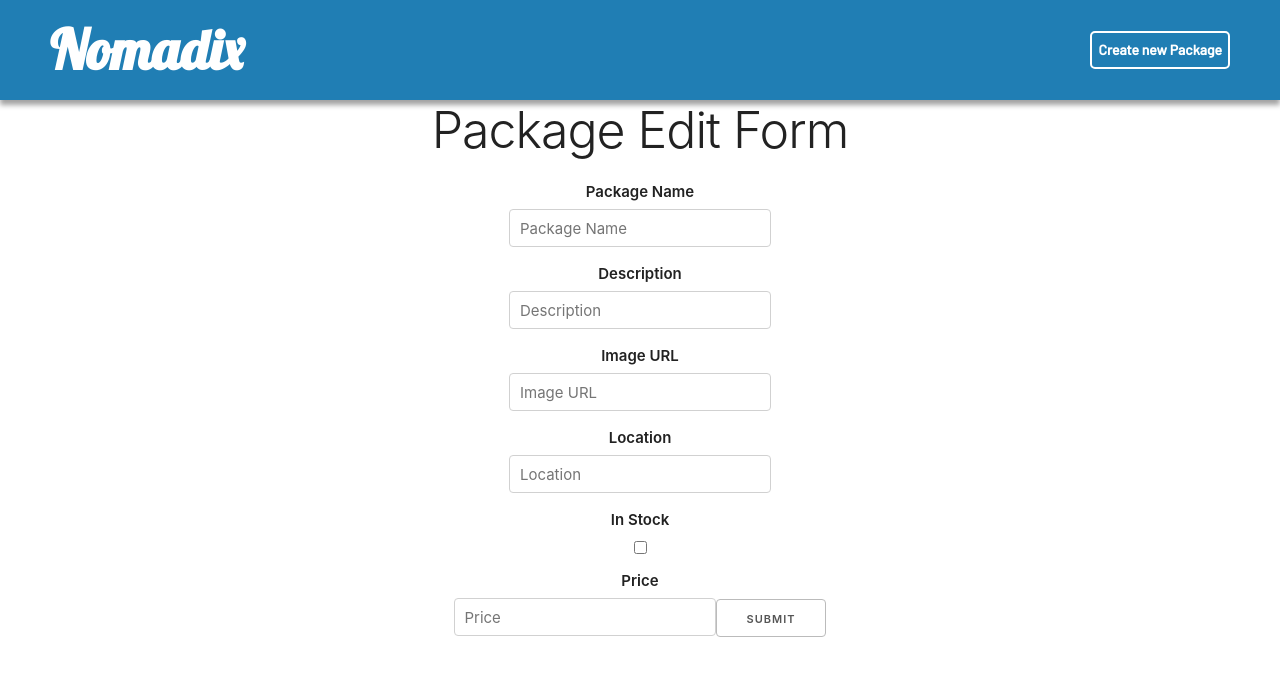
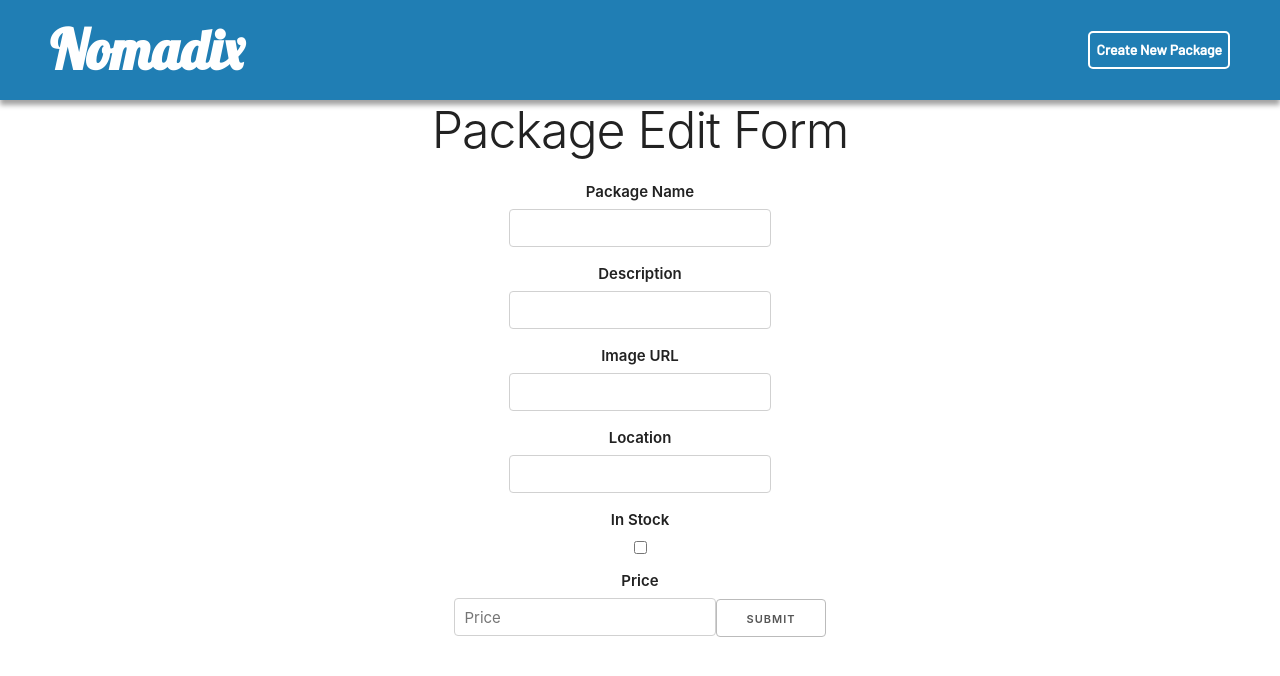
Before and after one commit to yashiazize/PERN-Final-Project, a React (Create React App) app in the folder front-end/: page /travelpackages/edit/edit in a window 1280 px wide. Shown: the top 676 px of the page. Built offline with nearby package versions, Linux system fonts and the light colour scheme; no server answers; a web font is replaced by a local one.

Commit message:
update Edit Form

```diff
--- a/front-end/src/components/NavBar.js
+++ b/front-end/src/components/NavBar.js
@@ -6,7 +6,7 @@ const NavBar = () => {
     <nav>
       <Link to="/travelpackages">Nomadix</Link>
       <Link className="newLink" to="/travelpackages/new">
-        Create new Package
+        Create New Package
       </Link>
     </nav>
   );
--- a/front-end/src/components/PackagesEditForm.js
+++ b/front-end/src/components/PackagesEditForm.js
@@ -47,18 +47,18 @@ const PackagesEditForm = () => {
     setTripPackage({ ...tripPackage, [e.target.id]: e.target.value });
   };
 
-  const handleCheckBox = (e) => {
+  const handleCheckBox = () => {
     setTripPackage({ ...tripPackage, in_stock: !tripPackage.in_stock });
   };
   return (
     <form onSubmit={handleSubmit}>
         <h1>Package Edit Form</h1>
-      <label htmlFor="packageName">Package Name</label>
+      <label htmlFor="package_name">Package Name</label>
       <input
-        id="packageName"
+        id="package_name"
         value={tripPackage.package_name}
         type="text"
-        placeholder="Package Name"
+        onChange={handleTextChange}
         required
       />
       <label htmlFor="description">Description</label>
@@ -67,16 +67,14 @@ const PackagesEditForm = () => {
         value={tripPackage.description}
         type="text"
         onChange={handleTextChange}
-        placeholder="Description"
         required
       />
-      <label htmlFor="imageURL">Image URL</label>
+      <label htmlFor="img_url">Image URL</label>
       <input
-        id="imageURL"
+        id="img_url"
         value={tripPackage.img_url}
         type="text"
         onChange={handleTextChange}
-        placeholder="Image URL"
         required
       />
       <label htmlFor="location">Location</label>
@@ -85,12 +83,11 @@ const PackagesEditForm = () => {
         value={tripPackage.location}
         type="text"
         onChange={handleTextChange}
-        placeholder="Location"
         required
       />
-      <label htmlFor="inStock">In Stock</label>
+      <label htmlFor="in_stock">In Stock</label>
       <input
-        id="inStock"
+        id="in_stock"
         value={tripPackage.in_stock}
         type="checkbox"
         onChange={handleCheckBox}
```
